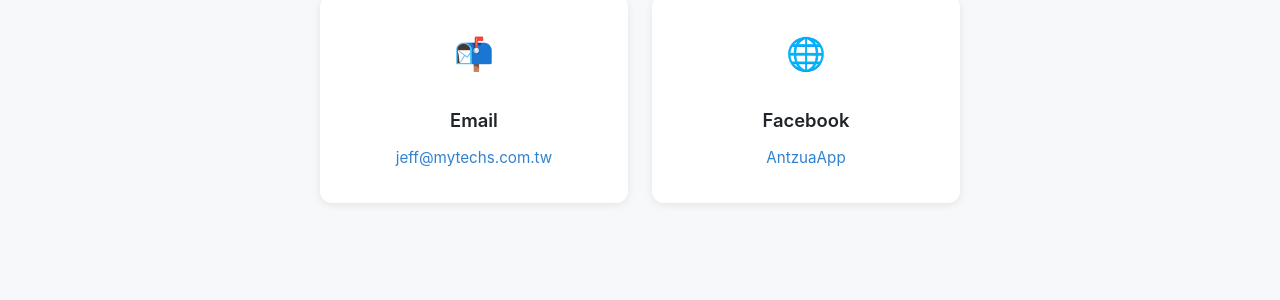
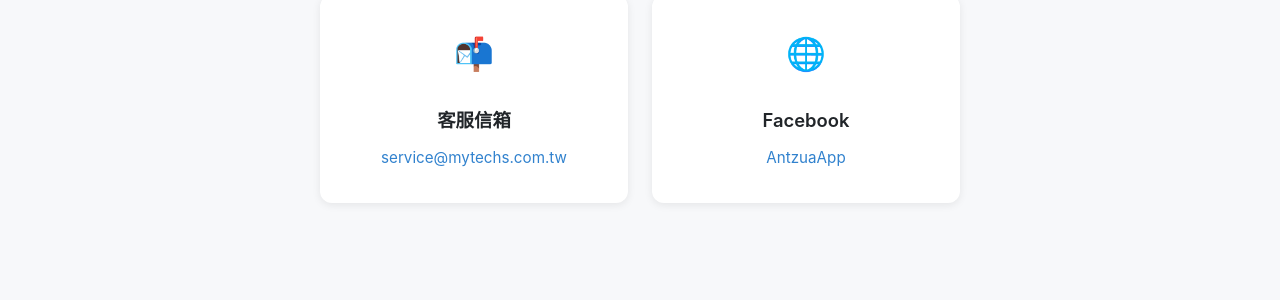
Before and after one commit to MingYuan-Tech/Apps, a Jekyll site: the page built from contact.md, in a window 1280 px wide and 900 px high. Shown: the part 360-660 px from the top of the window. Built offline with Jekyll 4.4.1, drawn with Linux system fonts in a browser that asks for light colours.

Commit message:
更新客服信箱資訊

```diff
--- a/contact.md
+++ b/contact.md
@@ -13,8 +13,8 @@ description: 歡迎與銘源科技工作室聯繫，我們很樂意為您提供
   <div class="contact-cards">
     <div class="contact-card fade-in fade-in-delay-1">
       <span class="contact-icon">📬</span>
-      <h3>Email</h3>
-      <a href="mailto:jeff@mytechs.com.tw">jeff@mytechs.com.tw</a>
+      <h3>客服信箱</h3>
+      <a href="mailto:service@mytechs.com.tw">service@mytechs.com.tw</a>
     </div>
     <div class="contact-card fade-in fade-in-delay-2">
       <span class="contact-icon">🌐</span>
```
